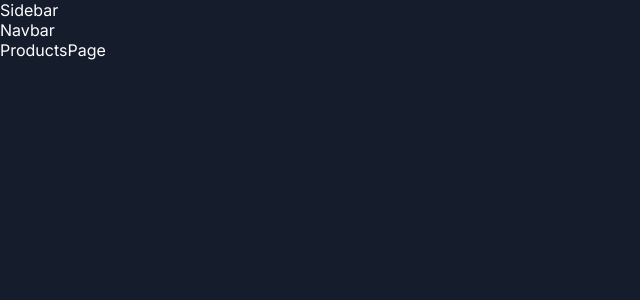
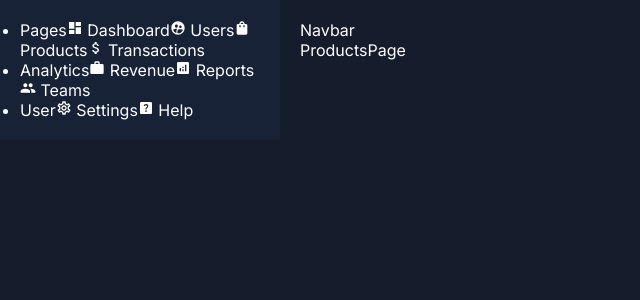
Before and after one commit to Abdullah-Arshad03/admin-dashboard, a Next.js app: page /dashboard/products in a window 1280 px wide. Shown: the top 300 px of the page, without its empty margins (0-640 px from the left). Built offline with nearby package versions, Linux system fonts and the light colour scheme.

Commit message:
MenuLink is created and all the menuItems are mapped

```diff
--- /dev/null
+++ b/app/dashboard/dashboard.module.css
@@ -0,0 +1,13 @@
+.container{
+    display: flex;
+}
+
+.menu {
+    flex : 1;
+    background-color:  var(--bgSoft);
+    padding: 20px;
+}
+.content {
+    flex : 4;
+    padding: 20px;
+}
--- a/app/dashboard/layout.tsx
+++ b/app/dashboard/layout.tsx
@@ -1,6 +1,7 @@
 import React, { ReactNode } from 'react'
 import Sidebar from '../ui/dashboard/sidebar/Sidebar'
 import Navbar from '../ui/dashboard/navbar/Navbar'
+import style from '../dashboard/dashboard.module.css'
 
 
 interface Props {
@@ -8,15 +9,17 @@ interface Props {
 }
 
 const DashboardLayout = ({children} : Props) => {
-  return (<>
-  <div>
+  return (
+  <div className={style.container}>
+  <div className={style.menu}>
     <Sidebar/>
   </div>
-  <div>
+  <div className={style.content}>
     <Navbar/>
     {children}
   </div>
-  </>
+  </div>
+
   )
 }
 
--- /dev/null
+++ b/app/ui/dashboard/sidebar/MenuLink/MenuLink.tsx
@@ -0,0 +1,20 @@
+import Link from 'next/link'
+import React, { ReactNode } from 'react'
+import style from './menuLink.module.css'
+
+interface Props {
+    items : {
+        title : string
+        path : string
+        icon : ReactNode
+    },
+
+}
+
+const MenuLink = ({items} : Props) => {
+  return (
+   <Link href={items.path} className={style.container}>{items.icon} {items.title}</Link>
+  )
+}
+
+export default MenuLink
--- a/app/ui/dashboard/sidebar/Sidebar.tsx
+++ b/app/ui/dashboard/sidebar/Sidebar.tsx
@@ -1,8 +1,89 @@
 import React from 'react'
+import style from './sidebar.module.css'
+import { MdSupervisedUserCircle , MdDashboard , MdShoppingBag , MdAttachMoney, MdWork, MdAnalytics, MdPeople, MdOutlineSearch, MdOutlineSettings, MdHelpCenter} from 'react-icons/md'
+import MenuLink from './MenuLink/MenuLink'
+
+const menuItems = [
+    {
+        title : 'Pages',
+        list : [
+            {
+                title : 'Dashboard',
+                path : '/dashboard',
+                icon : <MdDashboard/>
+            },
+            {
+                title : 'Users',
+                path : '/dashboard/users',
+                icon : <MdSupervisedUserCircle/>
+            },
+            {
+                title : 'Products',
+                path : '/dashboard/products',
+                icon : <MdShoppingBag/>
+            },
+            {
+                title : 'Transactions',
+                path : '/dashboard/transactions',
+                icon : <MdAttachMoney/>
+            }
+        ]
+    },
+    {
+        title : 'Analytics',
+        list: [
+            {
+                title : 'Revenue',
+                path : '/dashboard/revenue',
+                icon : <MdWork/>
+            },
+            {
+                title : 'Reports',
+                path : '/dashboard/reports',
+                icon : <MdAnalytics/>
+            },
+            {
+                title : 'Teams',
+                path : '/dashboard/teams',
+                icon : <MdPeople/>
+            }
+
+        ]
+    },
+    {
+        title : "User",
+        list : [
+            {
+                title : 'Settings',
+                path : '/dashboard/settings',
+                icon : <MdOutlineSettings/>
+            },
+            {
+                title : 'Help',
+                path : '/dashboard/help',
+                icon : <MdHelpCenter/ >
+            }
+        ]
+    }
+]
 
 const Sidebar = () => {
   return (
-    <div>Sidebar</div>
+    <div className={style.container}>
+        <ul>
+        {menuItems.map((category)=>(
+        <li key={category.title}>
+            <span>{category.title}</span>
+            {category.list.map((item)=>(
+                <MenuLink key={item.title} items={item}></MenuLink>
+            ))}
+        </li>
+
+    ))}
+
+        </ul>
+
+        </div>
   )
 }
 
```
Also changed, not shown: package.json (+4 -3 lines), app/dashboard/products/page.tsx (line endings or trailing spaces), app/dashboard/products/products.module.css (added), app/dashboard/users/users.module.css (added), app/ui/dashboard/navbar/navbar.module.css (added), app/ui/dashboard/sidebar/MenuLink/menuLink.module.css (added), app/ui/dashboard/sidebar/sidebar.module.css (added), 1 other file (tests, documents, lock files or other folders).
